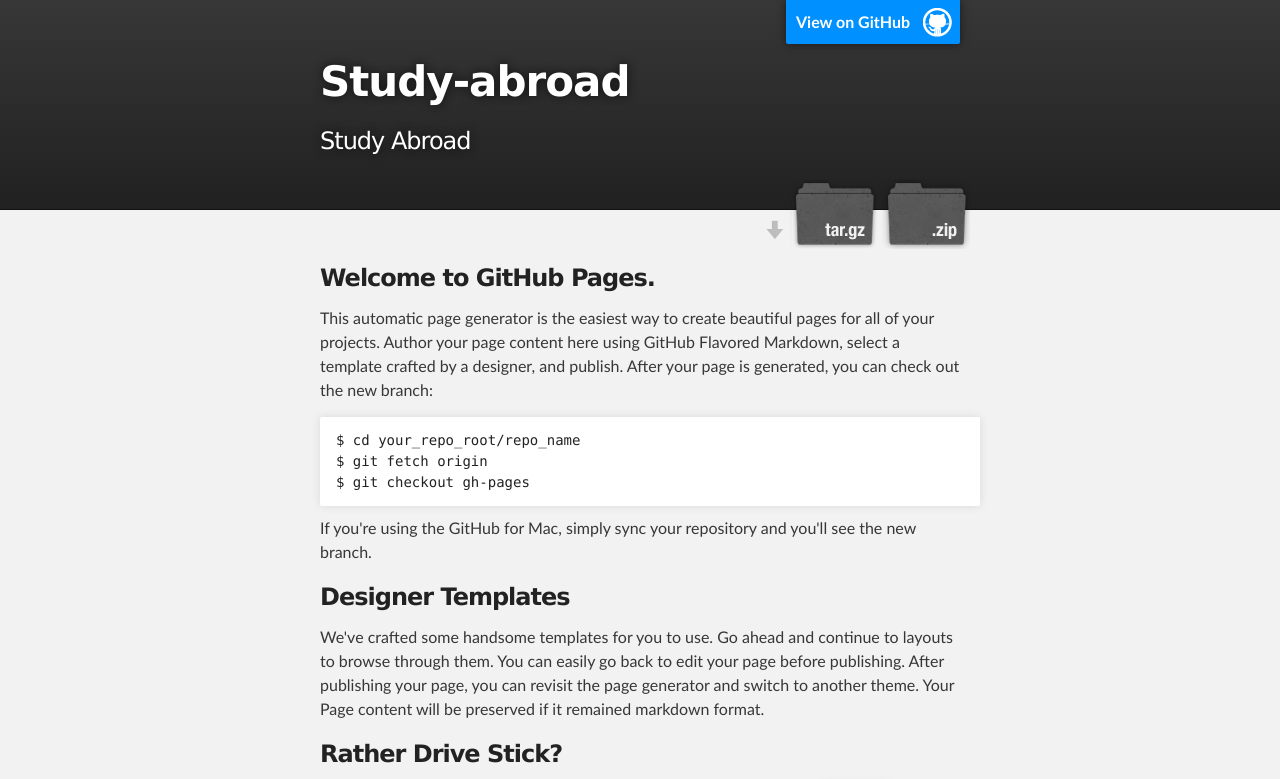
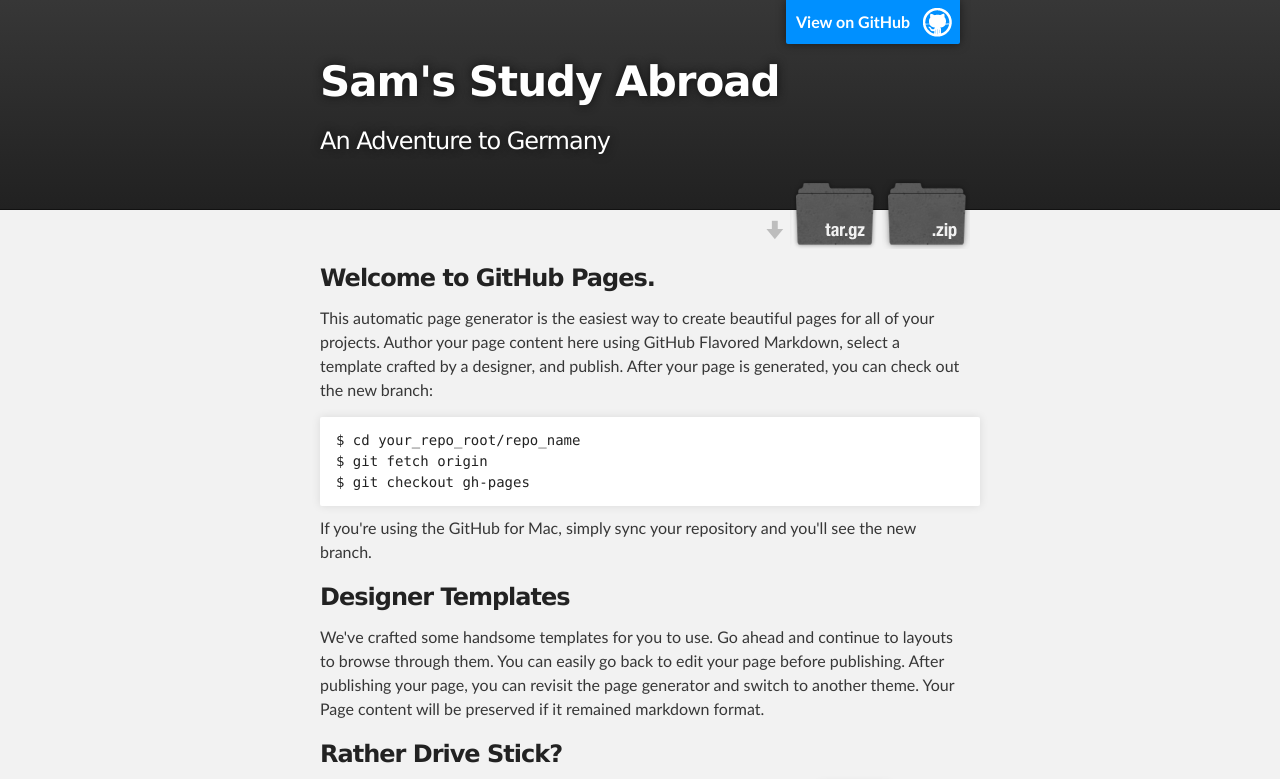
Before and after one commit to sfoxhall/Study-Abroad, a plain HTML site: page index.html in a window 1280 px wide. Shown: the top 779 px of the page. Drawn offline with Linux system fonts and the light colour scheme.

Commit message:
Added Tag+line

```diff
--- a/index.html
+++ b/index.html
@@ -18,8 +18,8 @@
         <header class="inner">
           <a id="forkme_banner" href="https://github.com/sfoxhall/Study-Abroad">View on GitHub</a>
 
-          <h1 id="project_title">Study-abroad</h1>
-          <h2 id="project_tagline">Study Abroad</h2>
+          <h1 id="project_title">Sam's Study Abroad</h1>
+          <h2 id="project_tagline">An Adventure to Germany</h2>
 
             <section id="downloads">
               <a class="zip_download_link" href="https://github.com/sfoxhall/Study-Abroad/zipball/master">Download this project as a .zip file</a>
```
